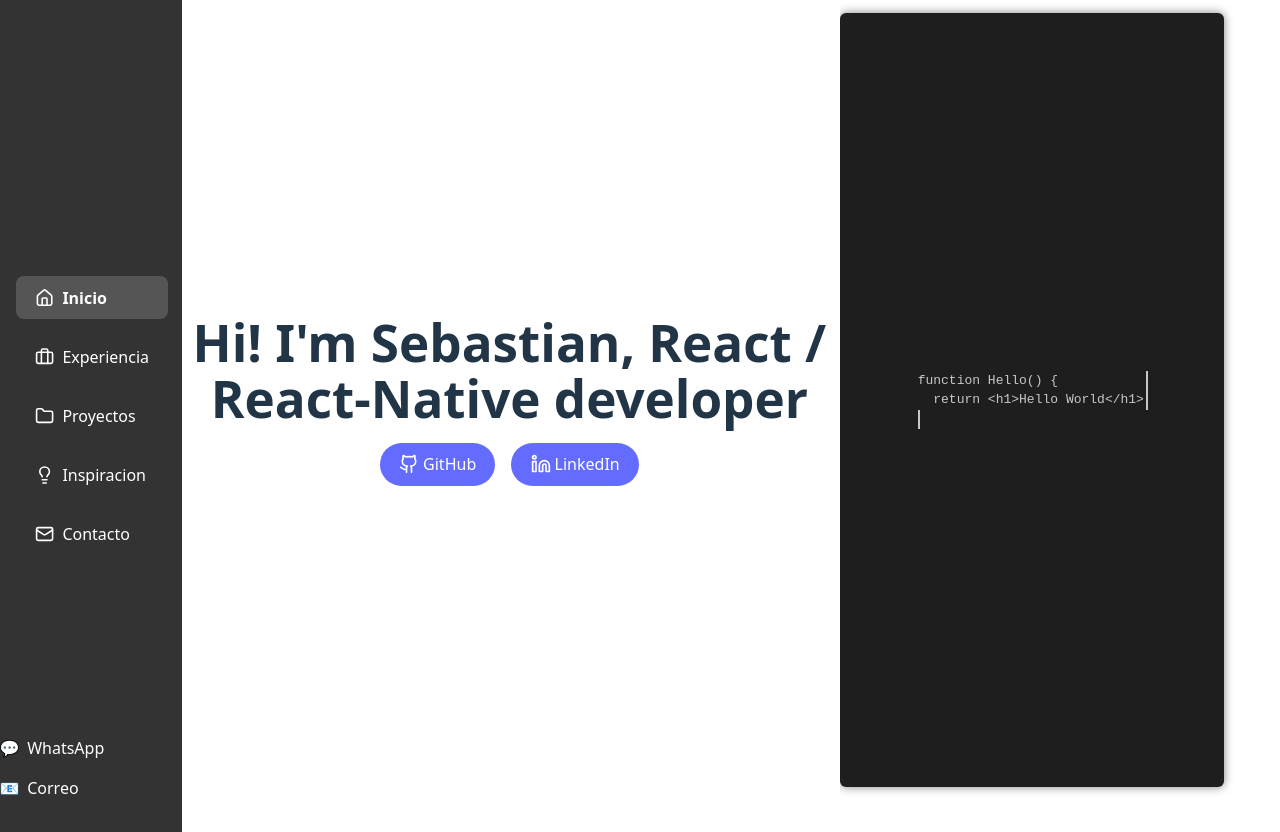
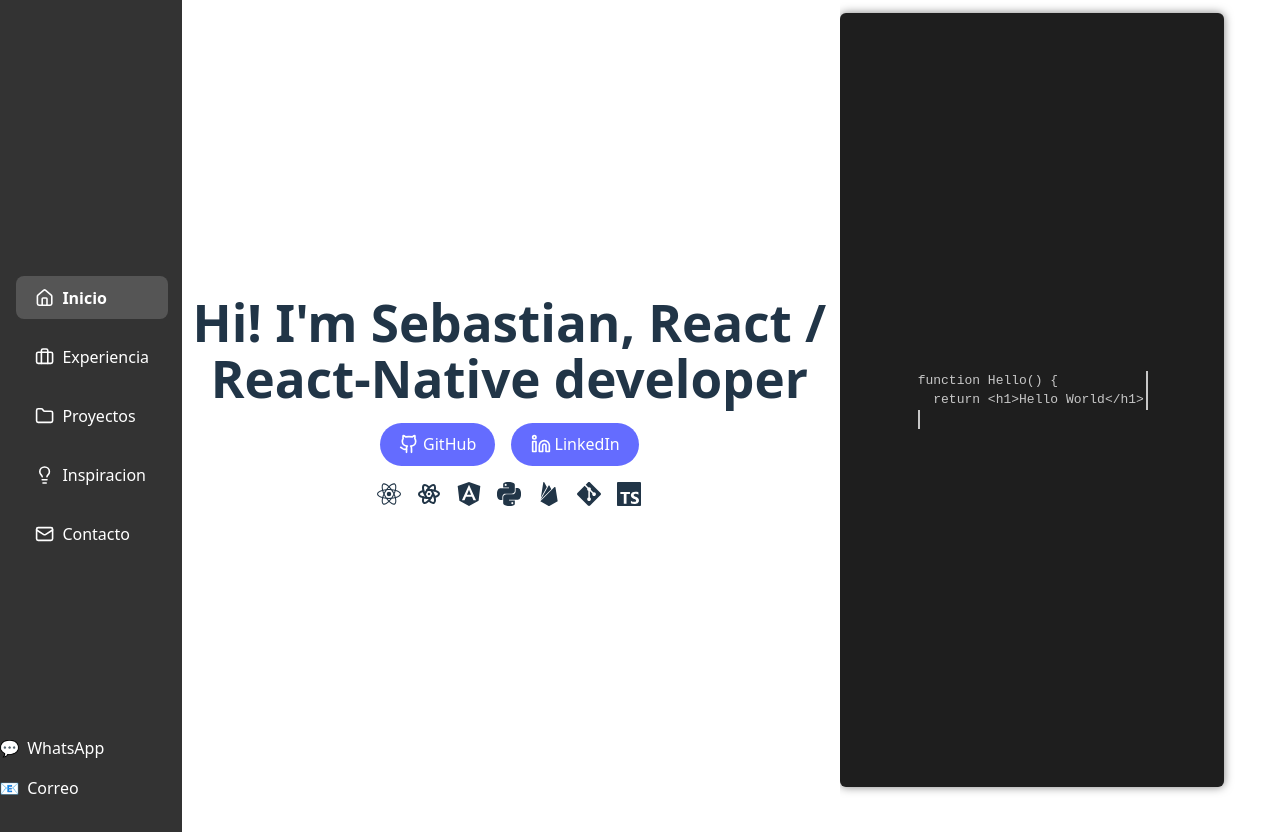
Before and after one commit to SbtnAvls/me, a React (Vite) app: page / in a window 1280 px wide. Built offline with nearby package versions, Linux system fonts and the light colour scheme.

Commit message:
Add technology icons row

```diff
--- a/package.json
+++ b/package.json
@@ -12,7 +12,8 @@
   "dependencies": {
     "lucide-react": "^0.523.0",
     "react": "^19.1.0",
-    "react-dom": "^19.1.0"
+    "react-dom": "^19.1.0",
+    "react-icons": "^4.18.0"
   },
   "devDependencies": {
     "@eslint/js": "^9.29.0",
--- a/src/components/Hero.css
+++ b/src/components/Hero.css
@@ -152,3 +152,11 @@
 .hero-link:hover {
   background: #535bf2;
 }
+
+.tech-icons {
+  margin-top: 1rem;
+  display: flex;
+  gap: 1rem;
+  justify-content: center;
+  font-size: 1.5rem;
+}
--- a/src/components/Hero.jsx
+++ b/src/components/Hero.jsx
@@ -1,5 +1,14 @@
 import { useEffect, useRef } from 'react'
 import { Github, Linkedin } from 'lucide-react'
+import {
+  SiReact,
+  SiAngular,
+  SiPython,
+  SiFirebase,
+  SiGit,
+  SiTypescript,
+} from 'react-icons/si'
+import { TbBrandReactNative } from 'react-icons/tb'
 import './Hero.css'
 
 const codeExample = [
@@ -52,6 +61,15 @@ function Hero() {
             <Linkedin size={20} /> LinkedIn
           </a>
         </div>
+        <div className="tech-icons">
+          <SiReact size={24} />
+          <TbBrandReactNative size={24} />
+          <SiAngular size={24} />
+          <SiPython size={24} />
+          <SiFirebase size={24} />
+          <SiGit size={24} />
+          <SiTypescript size={24} />
+        </div>
       </div>
       <div className="hero-right">
         <div className="tools" aria-hidden="true">🛠️</div>
```
Also changed, not shown: 1 other file (tests, documents, lock files or other folders).
